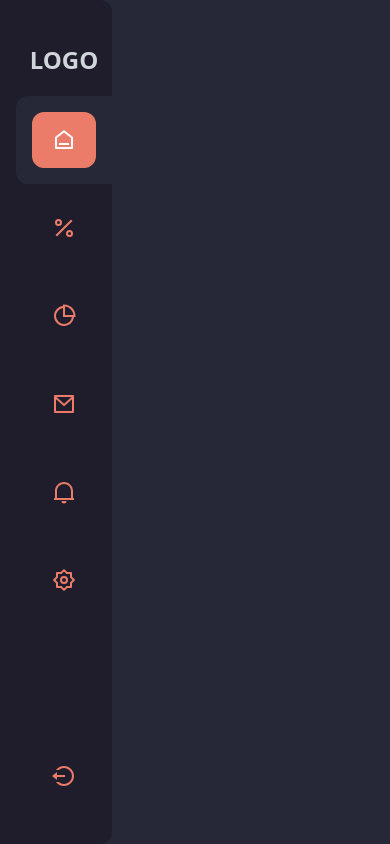
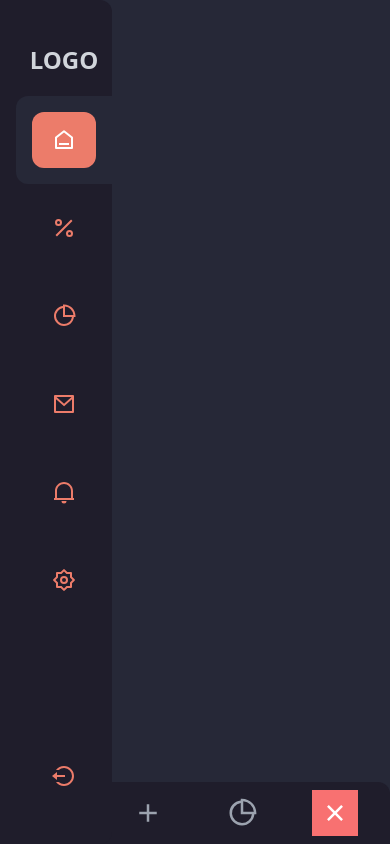
Before and after one commit to iAmJoeDeveloper/dashboard-store-v1, a React (Vite) app: page / in a window 390 px wide. Built offline with nearby package versions, Linux system fonts and the light colour scheme.

Commit message:
Menu Mobile and Toggle Menu Function

```diff
--- a/src/App.jsx
+++ b/src/App.jsx
@@ -1,11 +1,35 @@
-import './index.css'
+import { useState } from 'react'
+// import './index.css'
+import { RiMenu2Fill, RiUser3Line, RiAddLine, RiPieChart2Line, RiCloseLine } from 'react-icons/ri'
 import Sidebar from './components/shared/Sidebar'
 
 function App() {
+	const [showMenu, setShowMenu] = useState(true)
+	const [showOrder, setShowOrder] = useState(false)
+
+	const toggleMenu = () => {
+		setShowMenu(!showMenu)
+	}
+
 	return (
 		<>
 			<div className='bg-[#262837] w-full min-h-screen'>
-				<Sidebar />
+				<Sidebar showMenu={showMenu} />
+				{/* Menu Mobile */}
+				<nav className='bg-[#1F1D2B] lg:hidden fixed w-full bottom-0 left-0 text-3xl text-gray-400 py-2 px-8 flex items-center justify-between rounded-tl-xl rounded-tr-xl'>
+					<button className='p-2'>
+						<RiUser3Line />
+					</button>
+					<button className='p-2'>
+						<RiAddLine />
+					</button>
+					<button className='p-2'>
+						<RiPieChart2Line />
+					</button>
+					<button onClick={toggleMenu} className='text-white bg-red-400 p-2'>
+						{showMenu ? <RiCloseLine /> : <RiMenu2Fill />}
+					</button>
+				</nav>
 			</div>
 		</>
 	)
--- a/src/components/shared/Sidebar.jsx
+++ b/src/components/shared/Sidebar.jsx
@@ -8,9 +8,15 @@ import {
 	RiLogoutCircleLine,
 } from 'react-icons/ri'
 
-const Sidebar = () => {
+const Sidebar = (props) => {
+	const { showMenu } = props
+
 	return (
-		<div className='bg-[#1F1D2B] fixed  left-0 top-0 w-28 h-full flex flex-col justify-between py-6 rounded-tr-xl rounded-br-xl'>
+		<div
+			className={`bg-[#1F1D2B] fixed  left-0 top-0 w-28 h-full flex flex-col justify-between py-6 rounded-tr-xl rounded-br-xl z-50 transition-all ${
+				showMenu ? 'left-0' : '-left-full'
+			}`}
+		>
 			<ul className='pl-4'>
 				<li>
 					<h1 className='text-2xl text-gray-300 uppercase font-bold text-center my-5'>Logo</h1>
```
